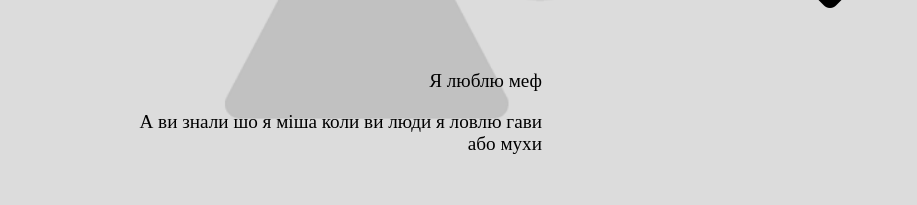
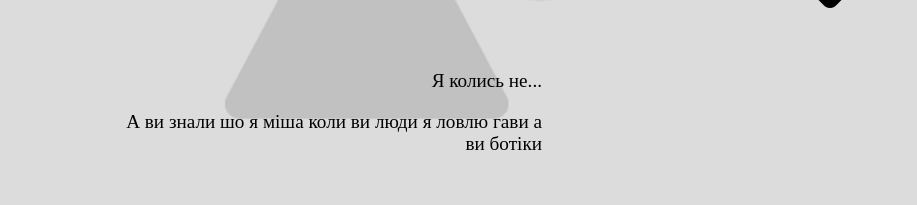
Before and after one commit to melnicuk/Logika_M5Y2, a plain HTML site: page index.html in a window 1280 px wide. Shown: the part 427-632 px from the top of the page, without its empty margins (226-1143 px from the left). Drawn offline with Linux system fonts and the light colour scheme.

Commit message:
sacond commit

```diff
--- a/index.html
+++ b/index.html
@@ -11,8 +11,8 @@
         <div class="header_left">
             <h1>Альберт Мефідронович</h1>
             <div class="bio">
-                <p>Я люблю меф</p>
-                <p>А ви знали шо я міша коли ви люди я ловлю гави або мухи</p>
+                <p>Я колись не...</p>
+                <p>А ви знали шо я міша коли ви люди я ловлю гави а ви ботіки</p>
             </div>
         </div>
         <div class="header_right">
```
